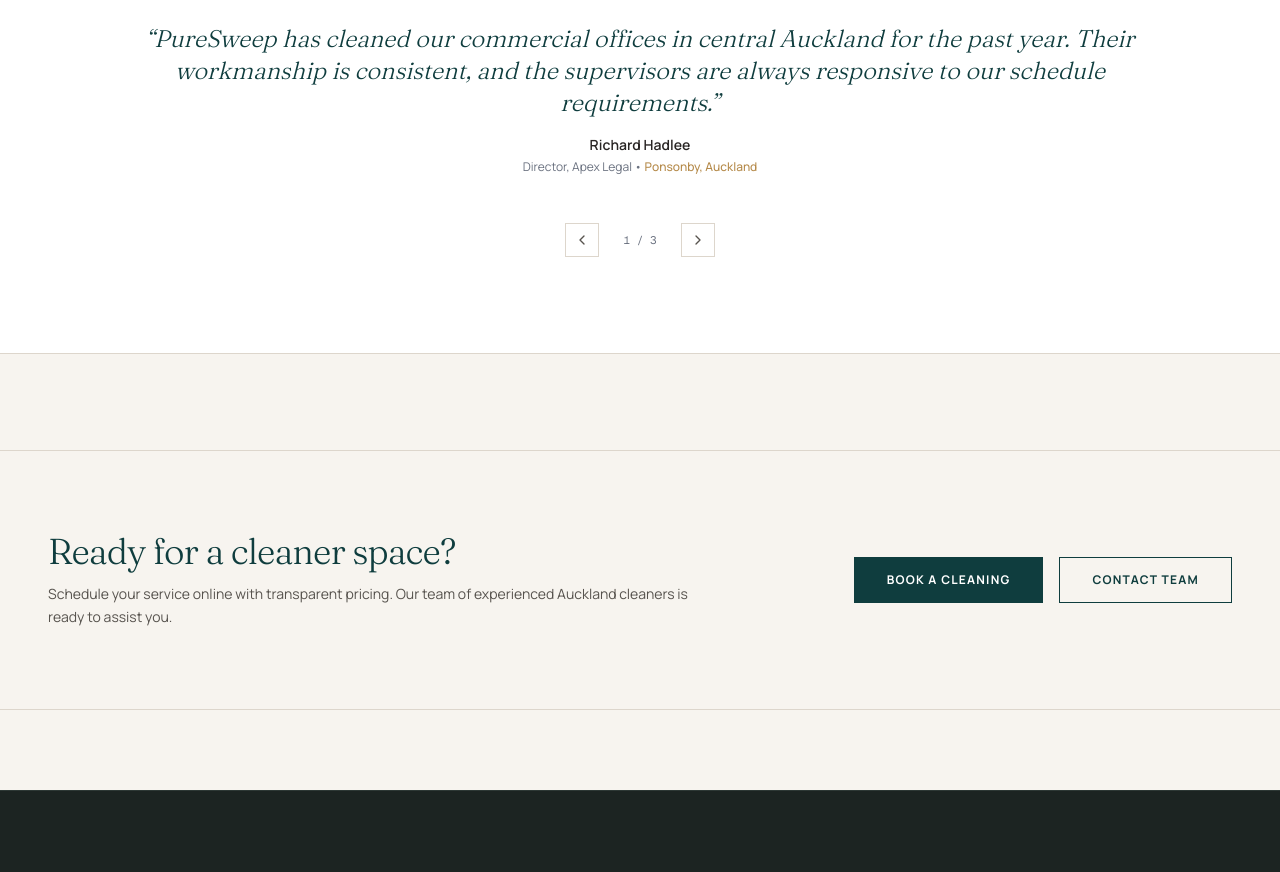
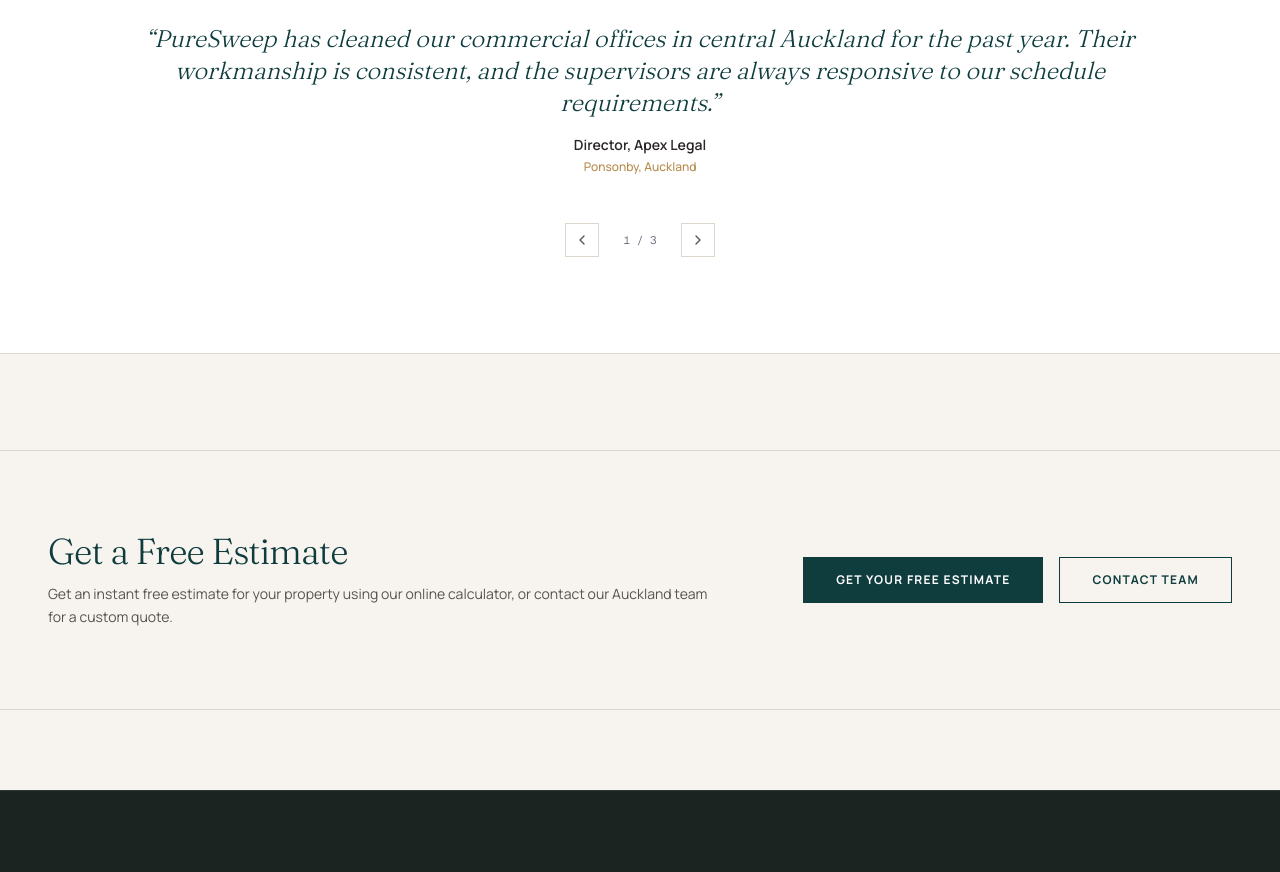
Before and after one commit to WalnutBarrel/pure-sweep, a Next.js app: page / in a window 1280 px wide. Shown: the part 3900-4772 px from the top of the page. Built offline with nearby package versions, Linux system fonts and the light colour scheme; no server answers; the database is empty.

Commit message:
feat: add BookingCTA, TestimonialsSlider, and StatCard components

```diff
--- a/src/components/BookingCTA.tsx
+++ b/src/components/BookingCTA.tsx
@@ -8,8 +8,8 @@ interface BookingCTAProps {
 }
 
 export default function BookingCTA({
-  title = "Ready for a cleaner space?",
-  description = "Schedule your service online with transparent pricing. Our team of experienced Auckland cleaners is ready to assist you.",
+  title = "Get a Free Estimate",
+  description = "Get an instant free estimate for your property using our online calculator, or contact our Auckland team for a custom quote.",
   className = "",
 }: BookingCTAProps) {
   return (
@@ -26,7 +26,7 @@ export default function BookingCTA({
           </div>
           <div className="flex flex-row gap-4 shrink-0">
             <Link href="/book-a-cleaning" className="btn-primary px-8 text-xs">
-              Book a Cleaning
+              Get Your Free Estimate
             </Link>
             <Link href="/contact" className="btn-outline border-primary text-primary hover:bg-primary hover:text-surface px-8 text-xs">
               Contact Team
--- a/src/components/TestimonialsSlider.tsx
+++ b/src/components/TestimonialsSlider.tsx
@@ -75,9 +75,8 @@ export default function TestimonialsSlider() {
                 </blockquote>
 
                 <div className="space-y-1">
-                  <p className="text-sm font-semibold text-stone-800">{current.author}</p>
+                  <p className="text-sm font-semibold text-stone-800">{current.role}</p>
                   <p className="text-xs text-muted-text">
-                    {current.role} &bull;{" "}
                     <span className="text-accent font-medium">{current.location}</span>
                   </p>
                 </div>
--- a/src/components/admin/StatCard.tsx
+++ b/src/components/admin/StatCard.tsx
@@ -14,8 +14,8 @@ export function StatCard({ label, value, subValue, trend, className }: StatCardP
       <p className="text-[11px] font-semibold uppercase tracking-widest text-stone-400">
         {label}
       </p>
-      <div className="flex items-end justify-between gap-2">
-        <p className="text-2xl font-mono font-medium text-stone-900 tracking-tight leading-none">
+      <div className="flex flex-wrap items-baseline justify-between gap-x-2 gap-y-1">
+        <p className="text-2xl font-mono font-medium text-stone-900 tracking-tight leading-none truncate">
           {value}
         </p>
         {trend && (
```
